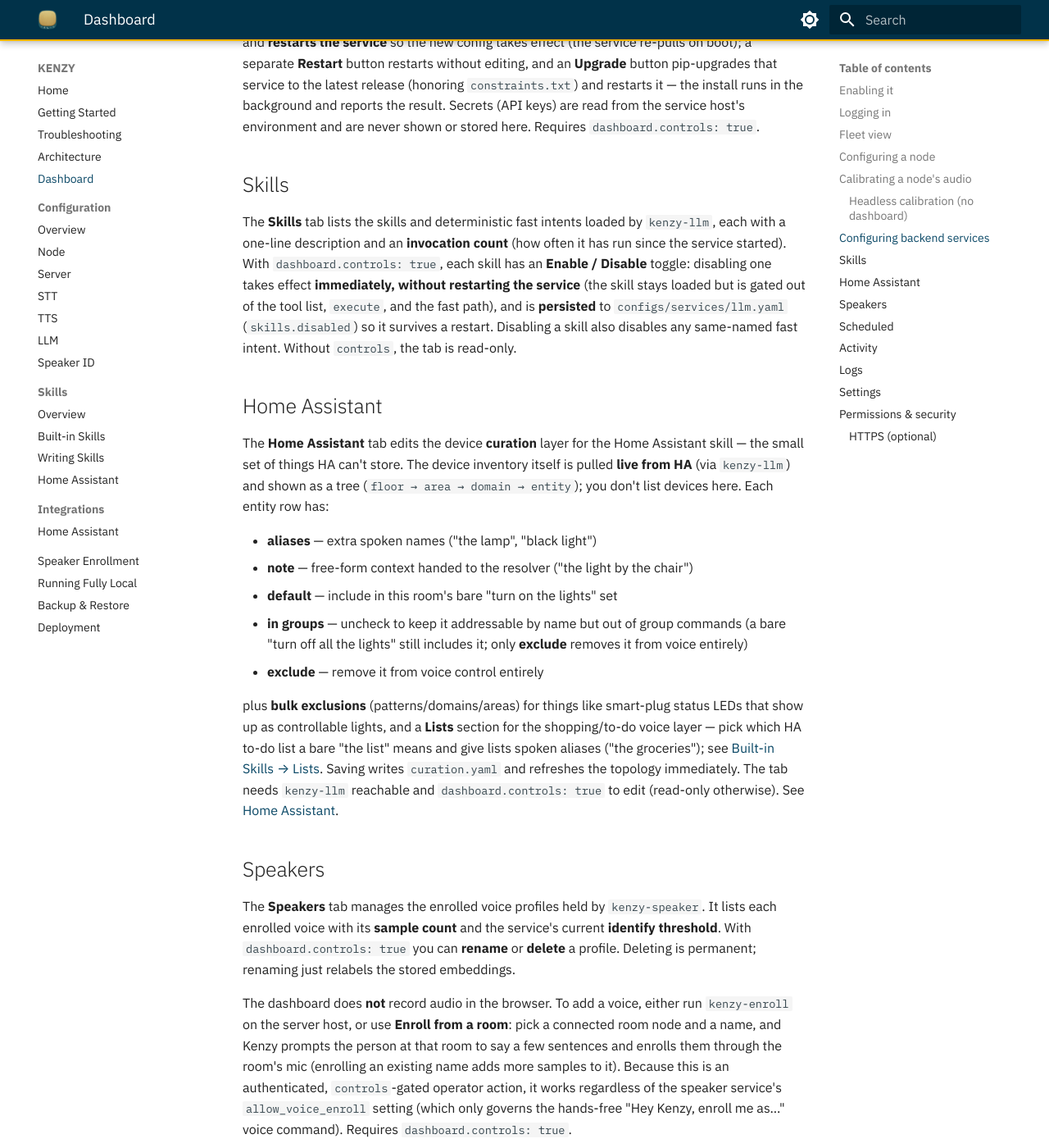
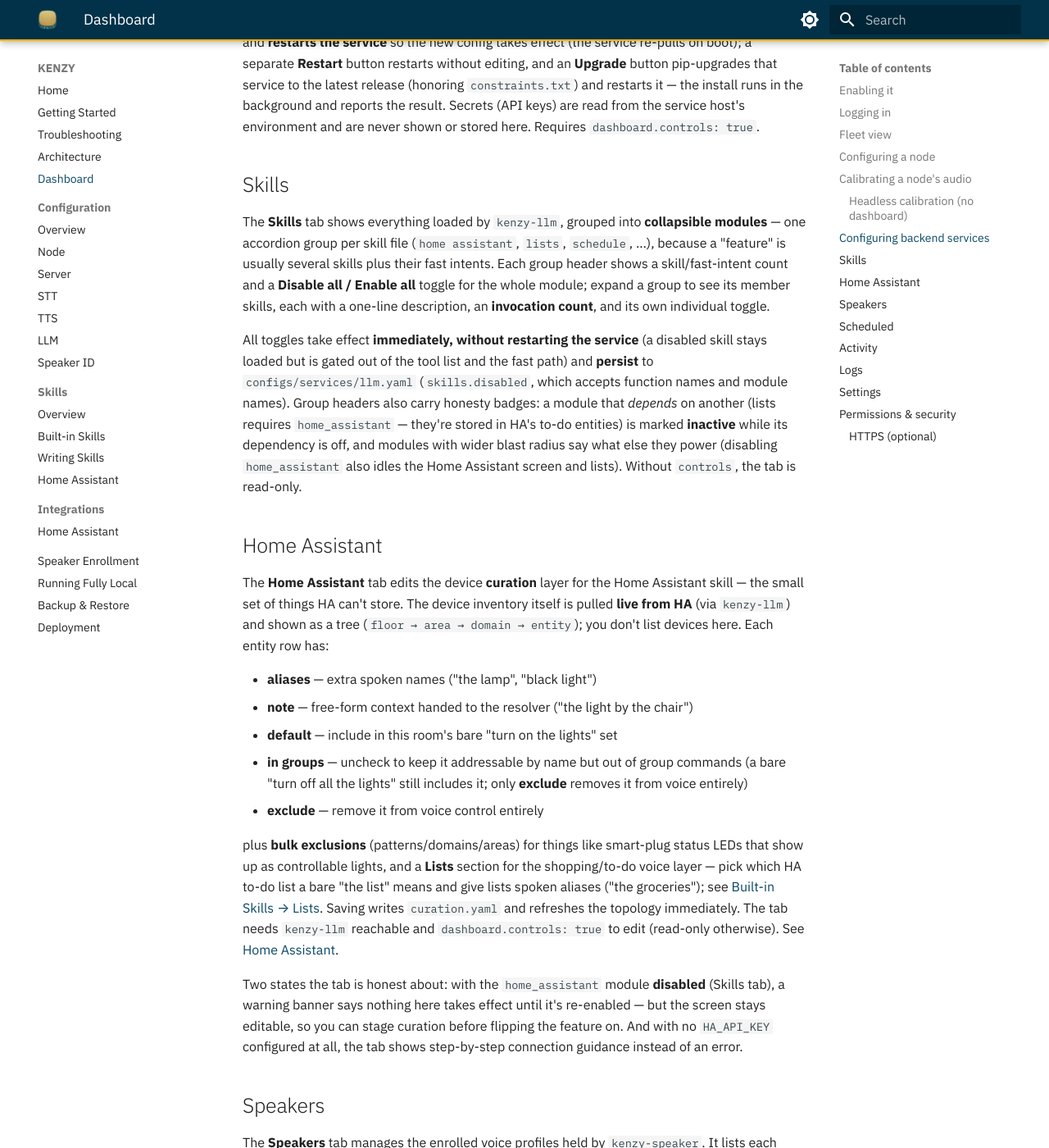
Before and after one commit to lnxusr1/kenzy, an MkDocs documentation site: the page built from docs/dashboard.md, in a window 1280 px wide and 1400 px high, scrolled down 3502 px. Shown: the whole window at 82% size. Built offline with MkDocs 1.6.1 and Material for MkDocs 9.7.7, drawn with Linux system fonts in a browser that asks for light colours.

```diff
--- a/docs/dashboard.md
+++ b/docs/dashboard.md
@@ -153,13 +153,22 @@ environment and are never shown or stored here. Requires `dashboard.controls: tr
 
 ## Skills
 
-The **Skills** tab lists the skills and deterministic fast intents loaded by
-`kenzy-llm`, each with a one-line description and an **invocation count** (how often it
-has run since the service started). With `dashboard.controls: true`, each skill has an
-**Enable / Disable** toggle: disabling one takes effect **immediately, without restarting
-the service** (the skill stays loaded but is gated out of the tool list, `execute`, and
-the fast path), and is **persisted** to `configs/services/llm.yaml` (`skills.disabled`)
-so it survives a restart. Disabling a skill also disables any same-named fast intent.
+The **Skills** tab shows everything loaded by `kenzy-llm`, grouped into
+**collapsible modules** — one accordion group per skill file (`home assistant`,
+`lists`, `schedule`, …), because a "feature" is usually several skills plus
+their fast intents. Each group header shows a skill/fast-intent count and a
+**Disable all / Enable all** toggle for the whole module; expand a group to see
+its member skills, each with a one-line description, an **invocation count**,
+and its own individual toggle.
+
+All toggles take effect **immediately, without restarting the service** (a
+disabled skill stays loaded but is gated out of the tool list and the fast
+path) and **persist** to `configs/services/llm.yaml` (`skills.disabled`, which
+accepts function names and module names). Group headers also carry honesty
+badges: a module that *depends* on another (lists requires `home_assistant` —
+they're stored in HA's to-do entities) is marked **inactive** while its
+dependency is off, and modules with wider blast radius say what else they power
+(disabling `home_assistant` also idles the Home Assistant screen and lists).
 Without `controls`, the tab is read-only.
 
 ## Home Assistant
@@ -181,6 +190,12 @@ voice layer — pick which HA to-do list a bare "the list" means and give lists
 aliases ("the groceries"); see [Built-in Skills → Lists](skills/builtin.md#lists).
 Saving writes `curation.yaml` and refreshes the topology immediately. The tab needs `kenzy-llm` reachable and `dashboard.controls: true`
 to edit (read-only otherwise). See [Home Assistant](skills/home-assistant.md).
+
+Two states the tab is honest about: with the `home_assistant` module **disabled**
+(Skills tab), a warning banner says nothing here takes effect until it's
+re-enabled — but the screen stays editable, so you can stage curation before
+flipping the feature on. And with no `HA_API_KEY` configured at all, the tab
+shows step-by-step connection guidance instead of an error.
 
 ## Speakers
 
--- a/src/kenzy/data/configs/llm.yaml
+++ b/src/kenzy/data/configs/llm.yaml
@@ -49,8 +49,9 @@ system_prompt: |
   thermostats, etc.).  Physical state can change at any time without your
   knowledge — a light manually switched off, a door unlocked by hand.  When
   the user asks you to turn something on or off, simply execute the action
-  without referencing or assuming what the current state is.  Only call
-  get_device_states when the user explicitly asks what the current state is.
+  without referencing or assuming what the current state is.  Query a device's
+  current state (a status request via handle_home_control) only when the user
+  explicitly asks what it is.
 
 # Instruction passed to kenzy-tts with every response.
 voice_prompt: "Respond in a friendly, conversational tone at a moderate pace."
```
Also changed, not shown: CHANGELOG.md (+1 -0 lines), docs/architecture.md (+2 -0 lines), docs/skills/builtin.md (+3 -1 lines), docs/skills/writing-skills.md (+2 -2 lines), 1 other file.
